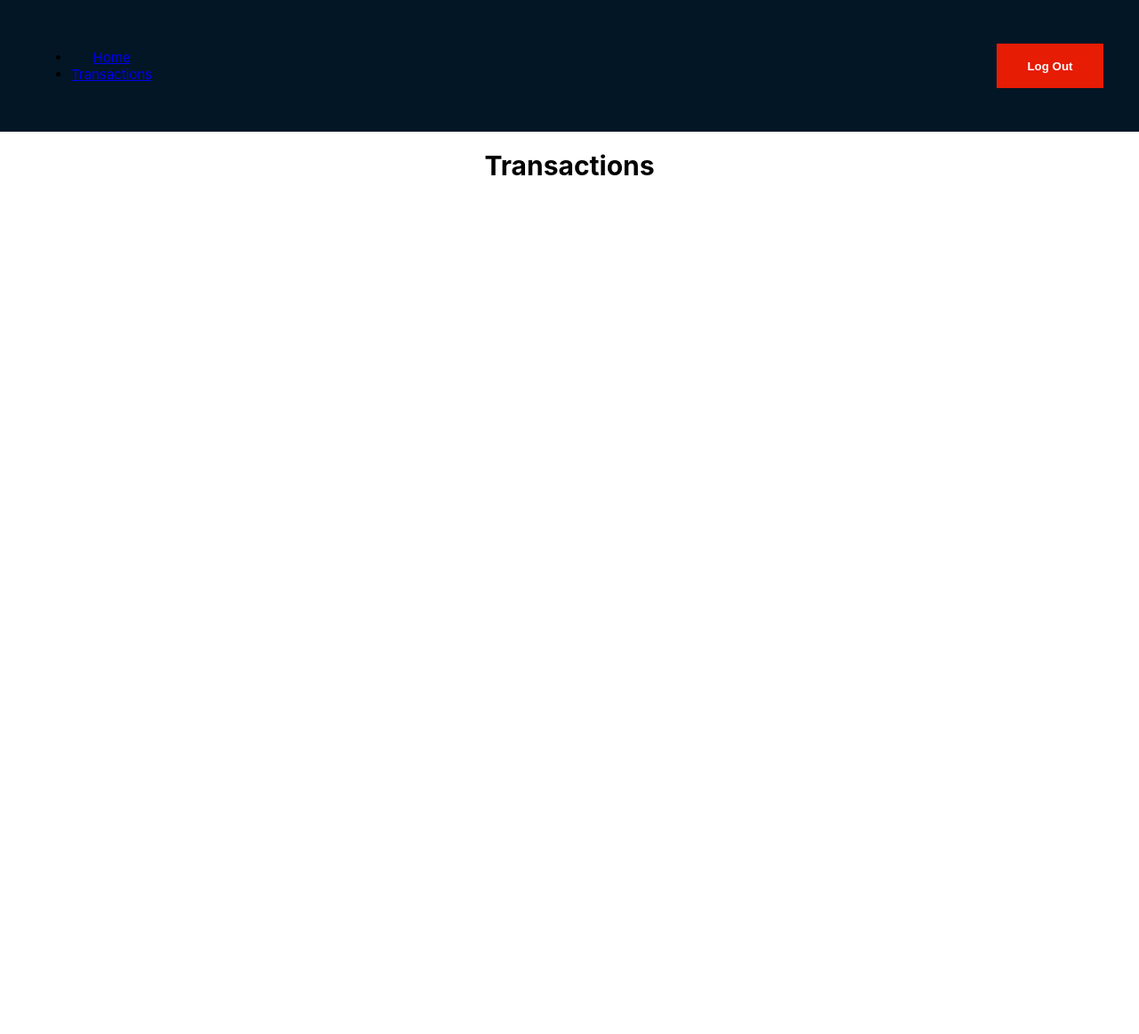
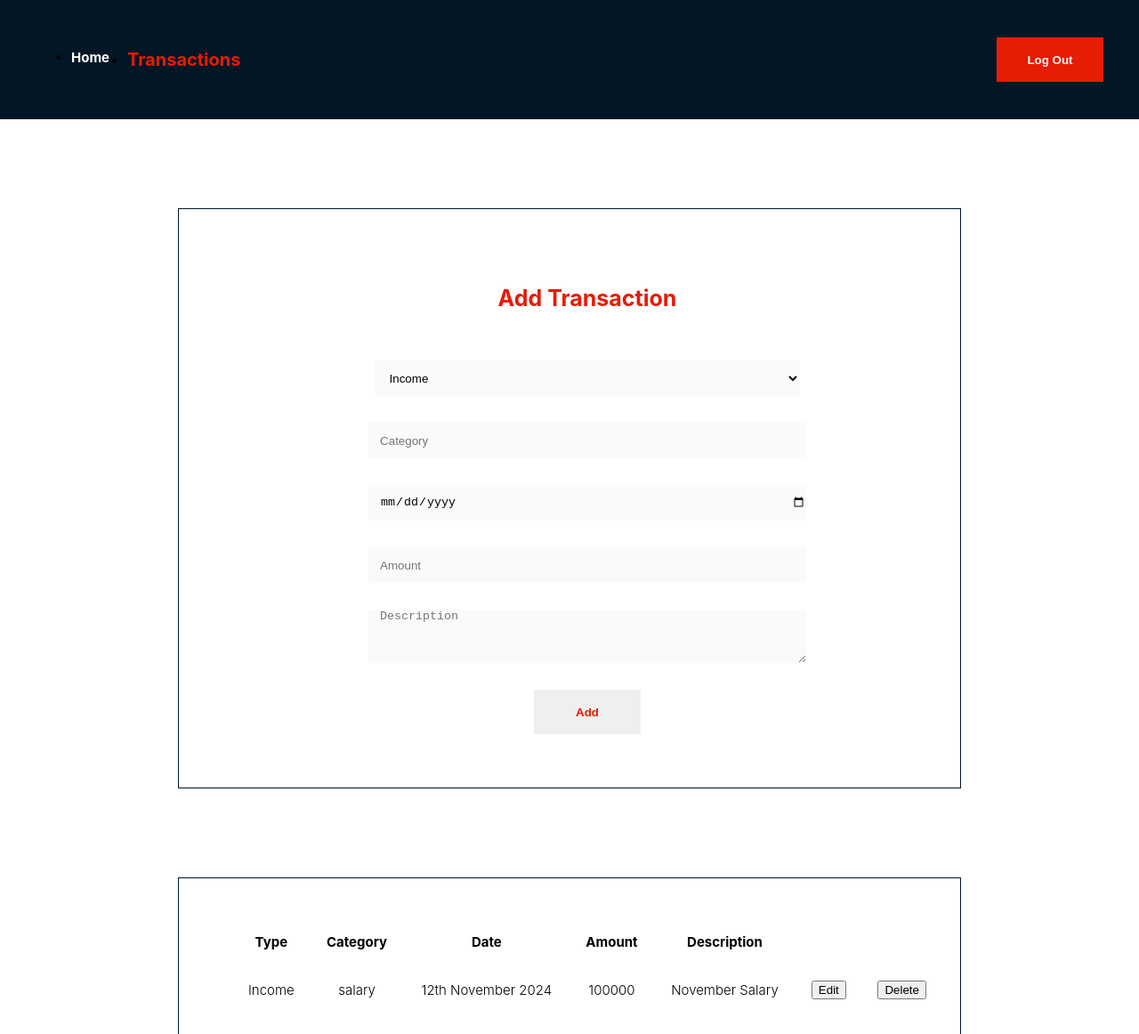
Before and after one commit to rovenelabanga001/expense_tracker, a React (Create React App) app: page /transactions in a window 1280 px wide. Shown: the top 1162 px of the page at 89% size. Before the commit the page ends 800 px from the top, so only its background shows below. Built offline with nearby package versions, Linux system fonts and the light colour scheme.

Commit message:
adds styling to pages

```diff
--- a/package.json
+++ b/package.json
@@ -8,6 +8,7 @@
     "@testing-library/user-event": "^13.5.0",
     "react": "^18.3.1",
     "react-dom": "^18.3.1",
+    "react-router-dom": "^6.28.0",
     "react-scripts": "5.0.1",
     "web-vitals": "^2.1.4"
   },
--- a/src/components/Navbar.css
+++ b/src/components/Navbar.css
@@ -9,9 +9,19 @@
   display: flex;
   gap: 50px;
 }
+.navbar-container nav ul {
+  display: flex;
+  gap: 20px;
+}
 .navbar-container nav .nav-link {
   color: white;
   font-weight: 700;
+  text-decoration: none;
+  transition: 0.3s;
+}
+.navbar-container nav .nav-link.active {
+  color: rgb(230, 28, 5);
+  font-size: 20px;
 }
 .navbar-button-container button.btn {
   background: rgb(230, 28, 5);
--- a/src/components/Navbar.js
+++ b/src/components/Navbar.js
@@ -8,10 +8,24 @@ const Navbar = () => {
       <nav>
         <ul>
           <li>
-            <NavLink to="/">Home</NavLink>
+            <NavLink
+              to="/"
+              className={({ isActive }) =>
+                isActive ? "nav-link active" : "nav-link"
+              }
+            >
+              Home
+            </NavLink>
           </li>
           <li>
-            <NavLink to="/transactions">Transactions</NavLink>
+            <NavLink
+              to="/transactions"
+              className={({ isActive }) =>
+                isActive ? "nav-link active" : "nav-link"
+              }
+            >
+              Transactions
+            </NavLink>
           </li>
         </ul>
       </nav>
--- /dev/null
+++ b/src/components/TransactionList.js
@@ -0,0 +1,38 @@
+import React from "react";
+
+const TransactionList = () => {
+  return (
+    <section className="not-header">
+      <div className="table-container">
+        <table>
+          <thead>
+            <tr>
+              <th>Type</th>
+              <th>Category</th>
+              <th>Date</th>
+              <th>Amount</th>
+              <th>Description</th>
+            </tr>
+          </thead>
+          <tbody>
+            <tr>
+              <td>Income</td>
+              <td>salary</td>
+              <td>12th November 2024</td>
+              <td>100000</td>
+              <td>November Salary</td>
+              <td>
+                <button>Edit</button>
+              </td>
+              <td>
+                <button>Delete</button>
+              </td>
+            </tr>
+          </tbody>
+        </table>
+      </div>
+    </section>
+  );
+};
+
+export default TransactionList;
--- /dev/null
+++ b/src/components/TransactionsForm.js
@@ -0,0 +1,38 @@
+import React from "react";
+
+const TransactonsForm = () => {
+  return (
+    <section className="not-header">
+      <div className="transaction-form-container">
+        <h3 className="heading-big">Add Transaction</h3>
+        <form className="transaction-form">
+          <select>
+            <option value="" disabled hidden>
+              Transaction Type
+            </option>
+            <option value="Income">Income</option>
+            <option value="Expense">Expense</option>
+          </select>
+          <input
+            type="text"
+            name="category"
+            id="category"
+            placeholder="Category"
+          />
+          <input type="date" name="date" id="date" placeholder="date" />
+          <input type="number" name="amount" id="amount" placeholder="Amount" />
+          <textarea
+            name="description"
+            id="description"
+            placeholder="Description"
+          />
+          <button type="submit" className="btn">
+            Add
+          </button>
+        </form>
+      </div>
+    </section>
+  );
+};
+
+export default TransactonsForm;
--- a/src/index.css
+++ b/src/index.css
@@ -37,6 +37,7 @@ code {
   background: rgb(230, 28, 5);
   color: white;
 }
+/* Home css starts here*/
 .category-by-type {
   display: flex;
   flex-direction: column;
@@ -73,3 +74,43 @@ code {
 .table-container table tbody td {
   font-weight: 300;
 }
+
+/* Transactions page css starts here */
+.transaction-form-container {
+  display: flex;
+  flex-direction: column;
+  justify-content: center;
+  align-items: center;
+  gap: 30px;
+  width: 100%;
+  padding: 20px;
+}
+.transaction-form-container form.transaction-form {
+  display: flex;
+  justify-content: center;
+  align-items: center;
+  flex-direction: column;
+  width: 100%;
+  text-align: left;
+  gap: 30px;
+}
+.transaction-form-container form.transaction-form select,
+.transaction-form-container form.transaction-form input,
+.transaction-form-container form.transaction-form textarea {
+  width: 60%;
+  height: 40px;
+  background: rgba(244, 242, 242, 0.411);
+  border: none;
+  outline: none;
+  padding: 0 0 0 13px;
+  transition: 0.3s;
+}
+.transaction-form-container form.transaction-form textarea {
+  height: 60px;
+}
+.transaction-form-container form.transaction-form select:focus,
+.transaction-form-container form.transaction-form input:focus,
+.transaction-form-container form.transaction-form textarea:focus {
+  border: none;
+  border-bottom: 2px solid rgb(230, 28, 5);
+}
--- a/src/index.js
+++ b/src/index.js
@@ -1,7 +1,6 @@
 import React from "react";
 import ReactDOM from "react-dom/client";
 import "./index.css";
-import App from "./App";
 import routes from "./routes";
 import { createBrowserRouter, RouterProvider } from "react-router-dom";
 
--- a/src/pages/Home.js
+++ b/src/pages/Home.js
@@ -5,9 +5,6 @@ import Dashboard from "../components/Dashboard";
 const Home = () => {
   return (
     <div>
-      {/* <header>
-        <Navbar />
-      </header> */}
       <main>
         <Dashboard />
       </main>
--- a/src/pages/Transactions.js
+++ b/src/pages/Transactions.js
@@ -1,9 +1,14 @@
-import React from 'react'
+import React from "react";
+import TransactionsForm from "../components/TransactionsForm";
+import TransactionList from "../components/TransactionList";
 
 const Transactions = () => {
   return (
-    <div><h1>Transactions</h1></div>
-  )
-}
+    <>
+      <TransactionsForm />
+      <TransactionList />
+    </>
+  );
+};
 
-export default Transactions
+export default Transactions;
```
Also changed, not shown: 1 other file (tests, documents, lock files or other folders).
